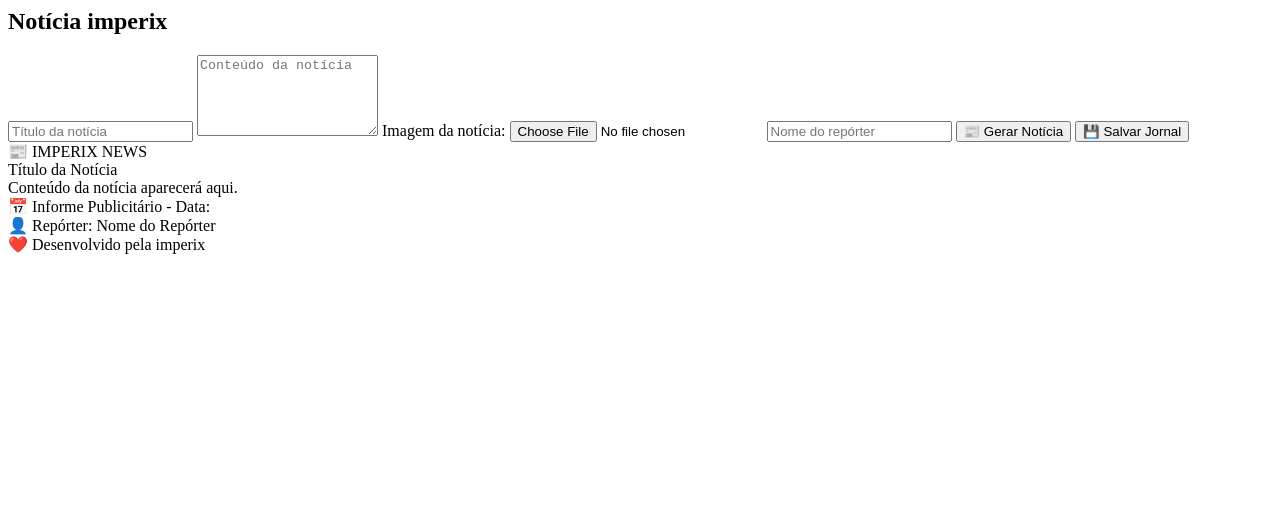
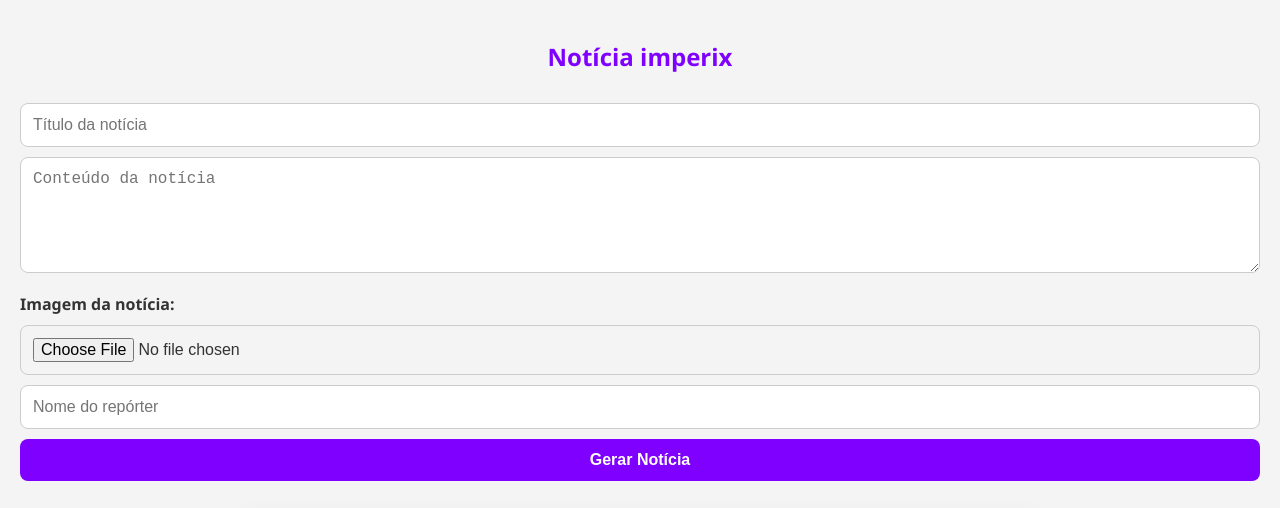
Before and after one commit to WEDXISz/Imperix.site, a plain HTML site: page jornal.html in a window 1280 px wide. Shown: the top 508 px of the page. Drawn offline with nearby package versions, Linux system fonts and the light colour scheme.

Commit message:
jornal.html

```diff
--- a/jornal.html
+++ b/jornal.html
@@ -1,4 +1,143 @@
+<!DOCTYPE html>
+<html lang="pt-BR">
+<head>
+  <meta charset="UTF-8" />
+  <meta name="viewport" content="width=device-width, initial-scale=1.0"/>
+  <title>Gerador de Notícia</title>
+  <style>
+    :root {
+      --roxo: #7f00ff;
+      --roxo-claro: #e0ccff;
+      --cinza: #f4f4f4;
+      --texto: #333;
+    }
+
+    * {
+      box-sizing: border-box;
+    }
+
+    body {
+      font-family: 'Segoe UI', Tahoma, Geneva, Verdana, sans-serif;
+      margin: 0;
+      padding: 20px;
+      background-color: var(--cinza);
+      color: var(--texto);
+    }
+
+    h2 {
+      text-align: center;
+      color: var(--roxo);
+      margin-bottom: 20px;
+    }
+
+    input, textarea, button {
+      width: 100%;
+      padding: 12px;
+      margin-top: 10px;
+      font-size: 16px;
+      border-radius: 8px;
+      border: 1px solid #ccc;
+    }
+
+    button {
+      background-color: var(--roxo);
+      color: white;
+      font-weight: bold;
+      transition: 0.3s;
+      border: none;
+    }
+
+    button:hover {
+      background-color: #5a00b3;
+    }
+
+    label {
+      margin-top: 15px;
+      display: block;
+      font-weight: bold;
+    }
+
+    .preview {
+      background: white;
+      border-radius: 12px;
+      padding: 20px;
+      margin-top: 30px;
+      box-shadow: 0 4px 20px rgba(0, 0, 0, 0.05);
+      max-width: 800px;
+      margin-left: auto;
+      margin-right: auto;
+    }
+
+    .header {
+      background: linear-gradient(to right, #e100ff, #7f00ff);
+      color: white;
+      padding: 16px;
+      font-size: 24px;
+      font-weight: bold;
+      text-align: center;
+      border-radius: 8px;
+    }
+
+    .news-main {
+      display: flex;
+      flex-direction: row;
+      gap: 20px;
+      margin-top: 20px;
+      flex-wrap: wrap;
+    }
+
+    .image-box {
+      width: 200px;
+      height: 200px;
+      background-color: #eee;
+      background-size: cover;
+      background-position: center;
+      border-radius: 10px;
+      flex-shrink: 0;
+    }
+
+    .text-content {
+      flex: 1;
+    }
+
+    .news-title {
+      font-size: 22px;
+      font-weight: bold;
+      margin-bottom: 10px;
+    }
+
+    .news-body {
+      font-size: 16px;
+      line-height: 1.6;
+    }
+
+    .footer {
+      margin-top: 20px;
+      font-size: 14px;
+      color: #555;
+      border-top: 1px solid #ddd;
+      padding-top: 12px;
+    }
+
+    @media (max-width: 600px) {
+      .news-main {
+        flex-direction: column;
+        align-items: center;
+      }
+
+      .image-box {
+        width: 100%;
+        height: 250px;
+      }
+
+      .text-content {
+        width: 100%;
+      }
+    }
+  </style>
+</head>
 <body>
+
   <h2>Notícia imperix</h2>
 
   <input type="text" id="titulo" placeholder="Título da notícia" />
@@ -9,8 +148,7 @@
 
   <input type="text" id="reporter" placeholder="Nome do repórter" />
 
-  <button onclick="atualizarPreview()">📰 Gerar Notícia</button>
-  <button onclick="salvarJornal()">💾 Salvar Jornal</button>
+  <button onclick="atualizarPreview()">Gerar Notícia</button>
 
   <div class="preview" id="preview">
     <div class="header">📰 IMPERIX NEWS</div>
@@ -29,9 +167,6 @@
       ❤️ Desenvolvido pela imperix
     </div>
   </div>
-
-  <!-- Biblioteca para salvar como imagem -->
-  <script src="https://cdnjs.cloudflare.com/ajax/libs/html2canvas/1.4.1/html2canvas.min.js"></script>
 
   <script>
     function atualizarPreview() {
@@ -58,16 +193,7 @@
         previewImagem.style.backgroundImage = "none";
       }
     }
+  </script>
 
-    function salvarJornal() {
-      const preview = document.getElementById("preview");
-
-      html2canvas(preview).then(canvas => {
-        const link = document.createElement("a");
-        link.download = "jornal-imperix.png";
-        link.href = canvas.toDataURL("image/png");
-        link.click();
-      });
-    }
-  </script>
-  </body>
+</body>
+        </html>
```
